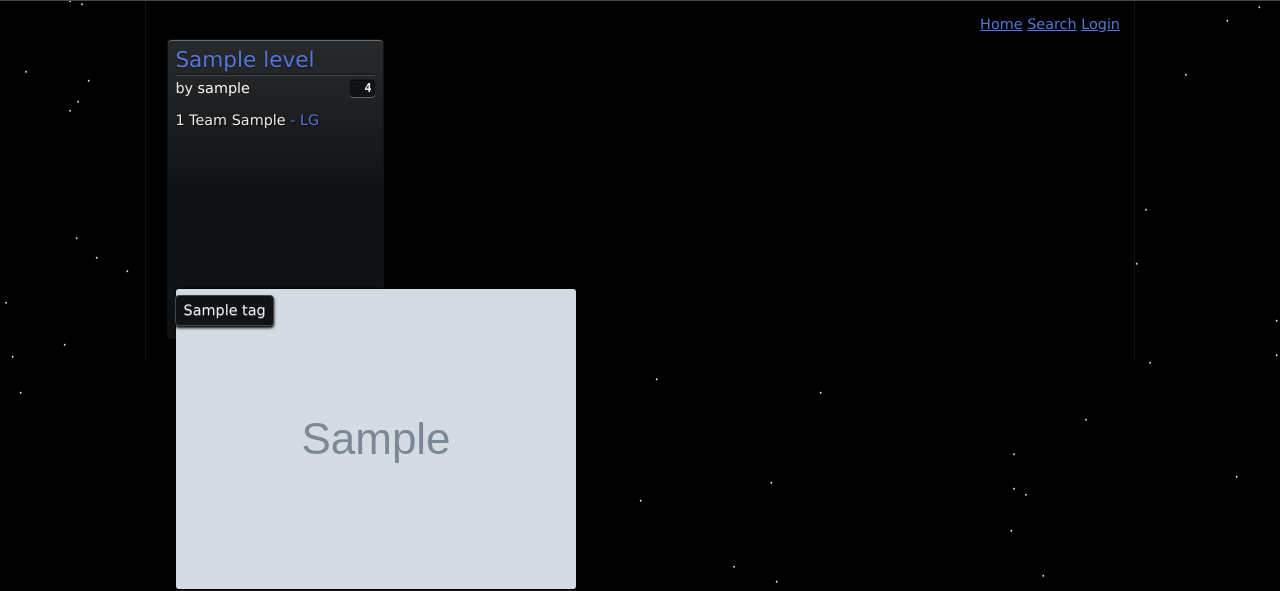
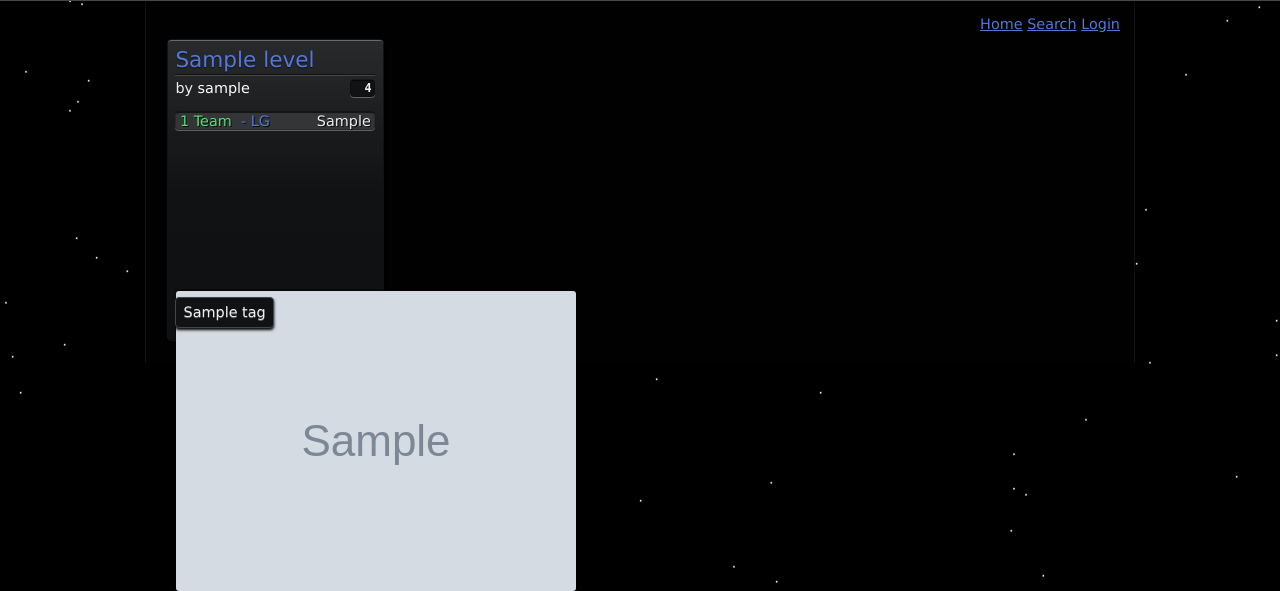
Before and after one commit to bkconrad/pleiades, a CakePHP app: the page made by app/View/Levels/all.ctp in a window 1280 px wide. Shown: the part 46-637 px from the top of the page. Run offline with PHP 8.4 and a stand-in for CakePHP, Linux system fonts and the light colour scheme; the template is opened without the code that fills it: most values are stand-ins (such as "Sample title", 1, 10 or a date in 2020); grey boxes marked "Sample" are stand-in pictures; data that the repository does not hold is empty; some libraries are stand-ins or nearby versions.

Commit message:
more minute adjustments

```diff
--- a/app/View/Elements/level.ctp
+++ b/app/View/Elements/level.ctp
@@ -10,9 +10,11 @@ $divContent =
   . '<span class="rating">' . $level['Level']['rating'] . '</span>'
   . '<span class="author">by&nbsp;' . $this->Html->link($level['User']['username'], '/levels/search/author:' . $level['User']['username']) . '</span>'
   . '<br>'
+  . '<span class="level_info">'
   . '<span class="team_count">' . $level['Level']['team_count'] . '&nbsp;Team&nbsp;</span>'
   . '<span class="game_type">' . $level['Level']['game_type'] . '</span>'
   . '<span class="levelgen">' . (empty($level['Level']['levelgen_filename']) ? '' : '&nbsp;-&nbsp;LG') .  '</span>'
+  . '</span>'
   . '<div class="thumbnail-wrapper">'
   . '<span class="thumbnail-helper">'
   . '</span>'
--- a/app/View/Levels/view.ctp
+++ b/app/View/Levels/view.ctp
@@ -1,7 +1,9 @@
 <?php
 echo $this->Html->tag('h2', $level['Level']['name']  . " by " . $level['User']['username'], array('escape' => true));
+echo '<span class="level_info">';
 echo '<span class="team_count">' . $level['Level']['team_count'] . '&nbsp;Team&nbsp;</span>';
 echo '<span class="game_type">' . $level['Level']['game_type'] . '</span>';
+echo '</span>';
 ?>
 
 <?php
--- a/sass/src/pleiades.scss
+++ b/sass/src/pleiades.scss
@@ -966,8 +966,19 @@ li.tag:hover, .tags .checkbox:hover {
 }
 
 .level .author a:hover {
-	color: $link_hover;
+  color: $link_hover;
   text-decoration: underline;
+}
+
+.level_info {
+  @include rounded;
+  @include inset-box();
+  background: $lowmid;
+  padding: 0 .25em;
+}
+
+.level .level_info {
+  display: block;
 }
 
 .level .levelgen, .team_count, .game_type {
@@ -979,11 +990,11 @@ li.tag:hover, .tags .checkbox:hover {
 }
 
 .team_count {
-  // color: $yellow;
+  color: $green;
 }
 
-.game_type {
-  // color: $green;
+.level .game_type {
+  float: right;
 }
 
 .thumbnail {
```
Also changed, not shown: app/webroot/css/pleiades.css.
